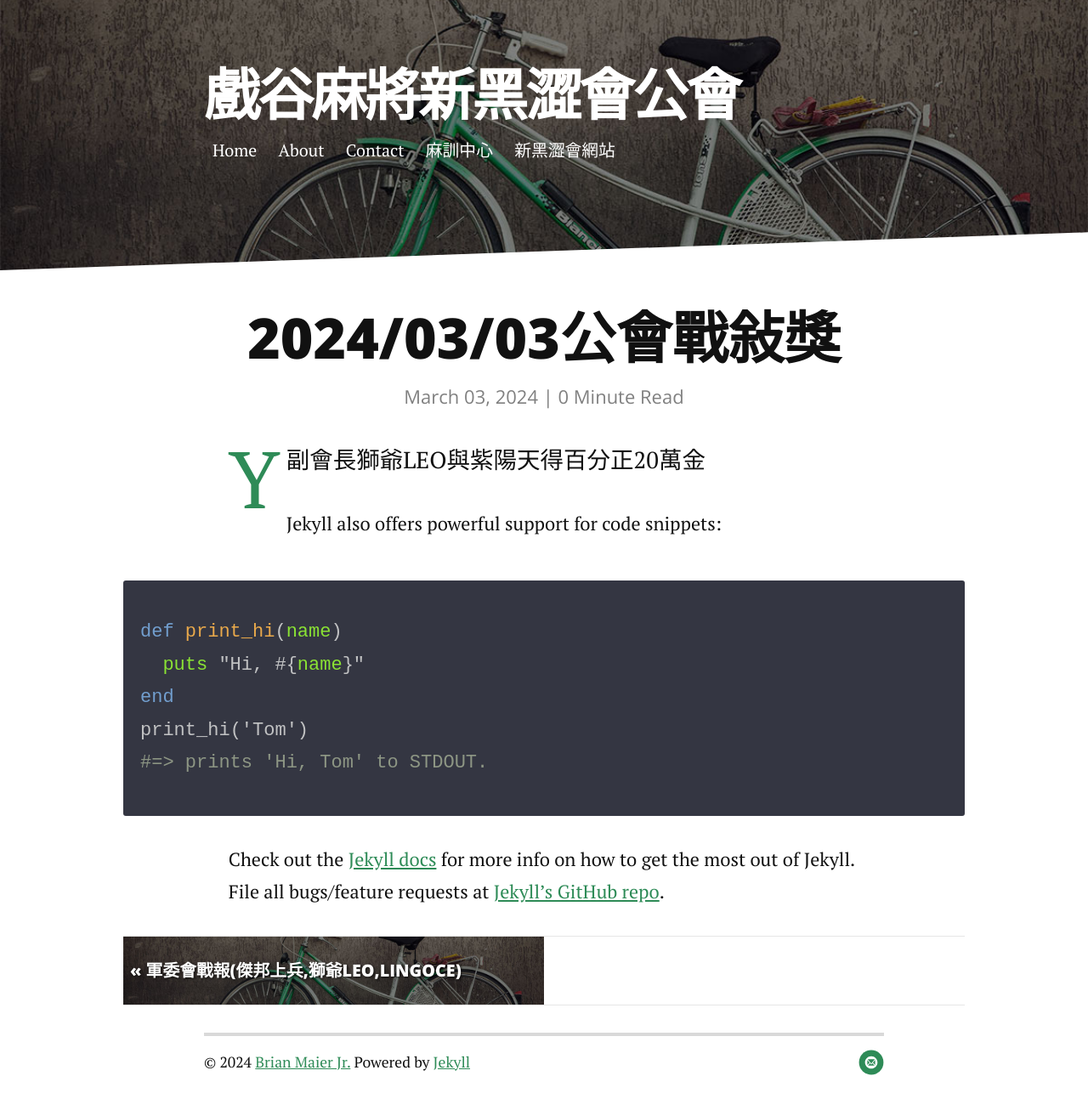
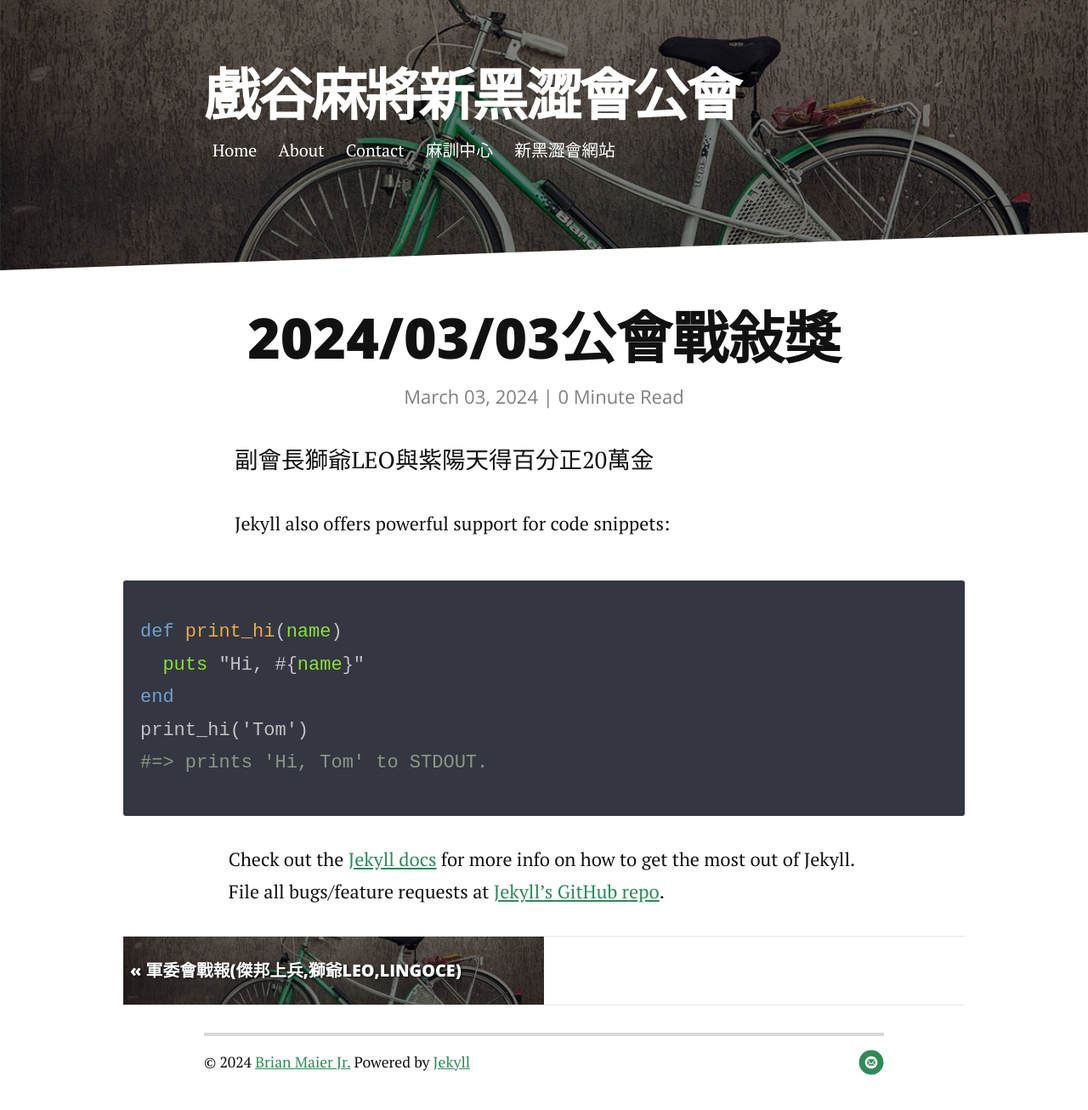
Before and after one commit to jetbomb2012/beloved, a Jekyll site: the page built from _posts/2014-12-13-code-snippet.markdown, in a window 1280 px wide. Shown: the whole page at 85% size. Built offline with Jekyll 4.4.1, drawn with Linux system fonts in a browser that asks for light colours; nearby versions of some CDN libraries.

Commit message:
Update 2014-12-13-code-snippet.markdown

```diff
--- a/_posts/2014-12-13-code-snippet.markdown
+++ b/_posts/2014-12-13-code-snippet.markdown
@@ -4,7 +4,7 @@ title:  "2024/03/03公會戰敍獎"
 date:   2024-03-03
 ---
 
-<p class="intro"><span class="dropcap">Y</span>副會長獅爺LEO與紫陽天得百分正20萬金</p>
+<p class="intro"><span class="dropcap"></span>副會長獅爺LEO與紫陽天得百分正20萬金</p>
 
 
 
```
